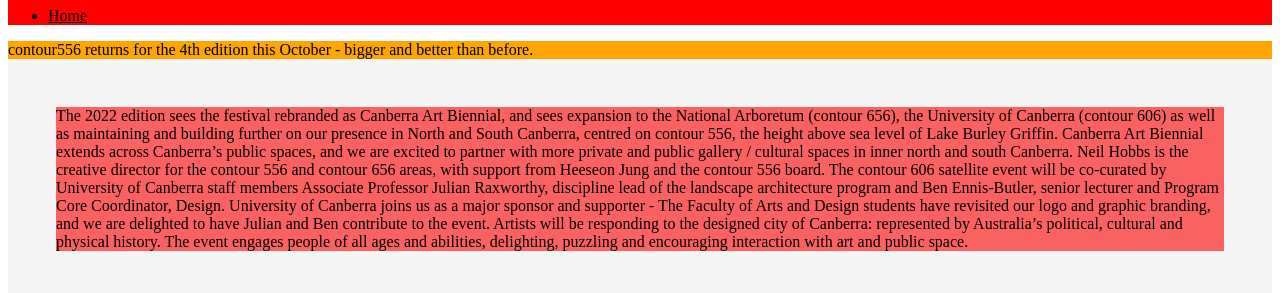
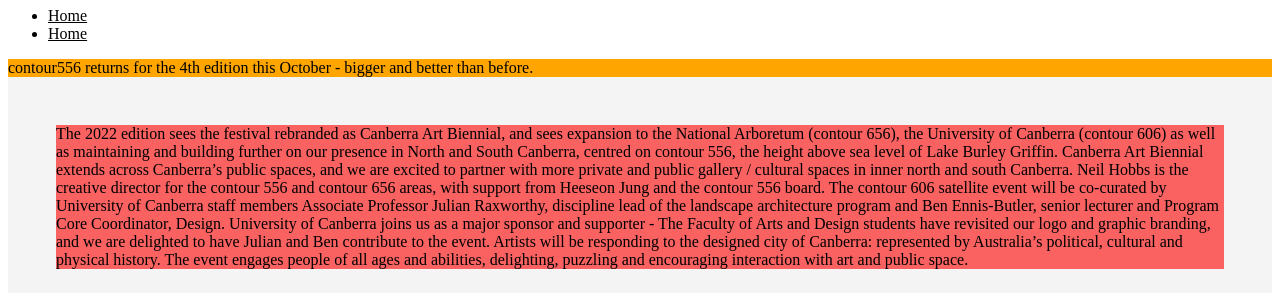
Before and after one commit to zahi233/zahi233.github.io, a plain HTML site: page index.html in a window 1280 px wide. Shown: the part 73-366 px from the top of the page. Drawn offline with Linux system fonts and the light colour scheme.

Commit message:
footer in right place

```diff
--- a/index.html
+++ b/index.html
@@ -5,7 +5,6 @@
 <head>
 <meta charset="utf-8">
     <title>CANBERRA’S ART BIENNIAL
-
     </title>
 <link rel="stylesheet"
           type="text/css"
@@ -13,11 +12,13 @@
 
 </head>
 
+
 <body>
 
 
 
     <div class=wrapper>
+
 
     <!-- my comment -->
 
@@ -26,10 +27,17 @@
     <h1>CANBERRA’S ART BIENNIAL
 </h1>
 
-        <nav>
+
+
+
+              </header>
+
+<nav class=nav>
 
 
    <ul>
+
+     <li><a href="#">Home</a></li>
 
     <li><a href="#">Home</a></li>
 
@@ -37,8 +45,6 @@
 
         </nav>
 
-
-              </header>
 
 
     <main class="main">
@@ -49,7 +55,6 @@
 
         <section id="first">
 
-            <p style="background-image: url(hannah_quinlivan_2020_shroud_aluminium_and_acrylic_on_water_760_x_180_x_30_cm_installed_2.jpg);">
             <p>contour556 returns for the 4th edition this October - bigger and better than before.</p>
         </section>
 
@@ -118,6 +123,9 @@
 
     </main>
 
+        </div>
+
+
                 <div>
         <footer class="footer">
             <p>contour 556 acknowledges the Ngunnawal people, the traditional custodians of the land on which we live, work, rest and play.
```
Lines whose indentation alone changed are shown as unchanged.
